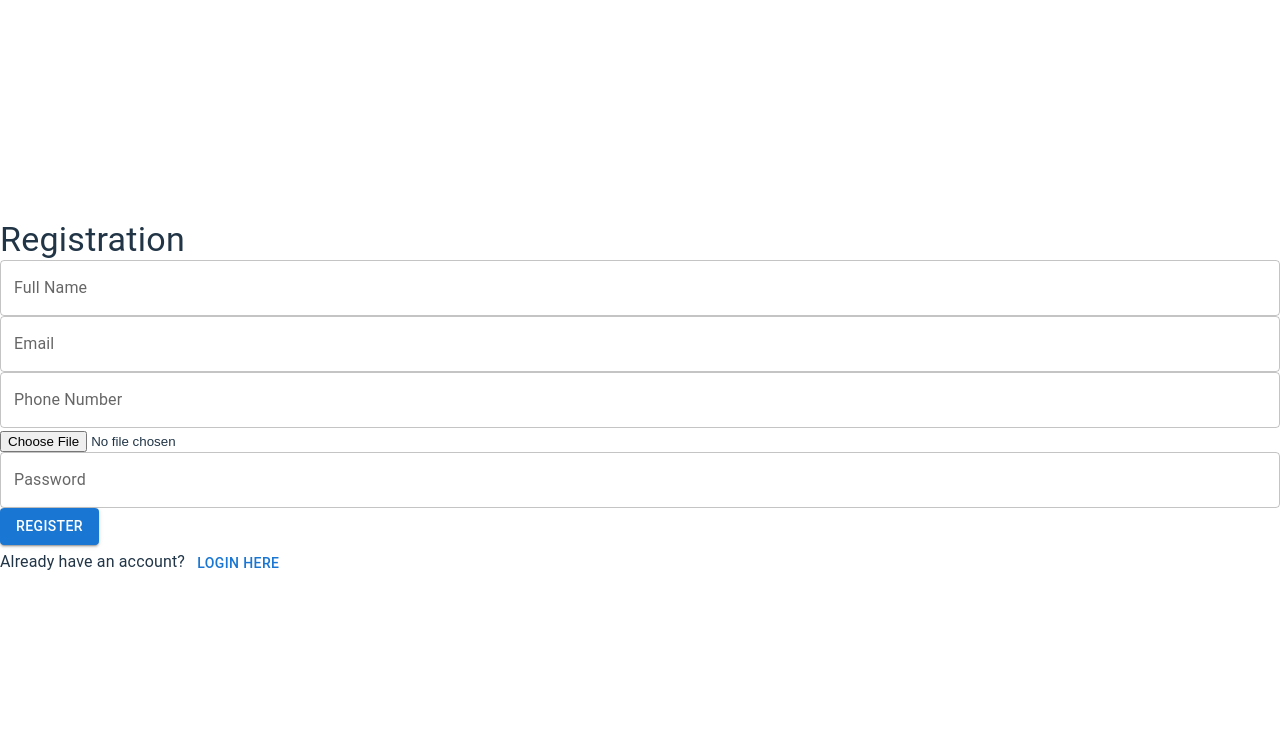
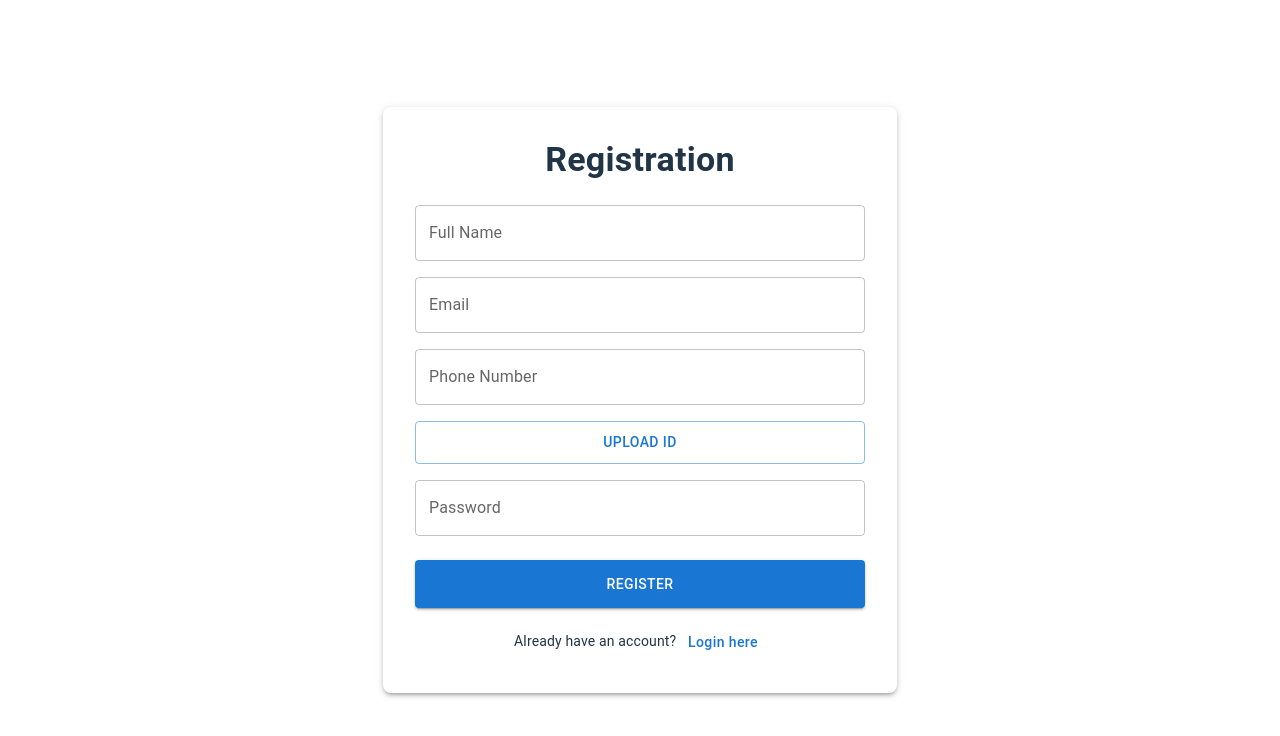
Before and after one commit to Louis-4test/Solvent-app, a React (Vite) app: page /register in a window 1280 px wide. Shown: the top 736 px of the page. Built offline with nearby package versions, Linux system fonts and the light colour scheme.

Commit message:
updates on the registration, login, and forgotpassword to centralized them

```diff
--- a/src/components/Auth/ForgotPassword.jsx
+++ b/src/components/Auth/ForgotPassword.jsx
@@ -1,26 +1,101 @@
 import React, { useState } from 'react';
 import { useNavigate } from 'react-router-dom';
-import authAPI from './path-to-authAPI';
+import { TextField, Button, Typography, Box, Alert } from '@mui/material';
+import authAPI from '../../services/authAPI';
 
 export default function ForgotPassword() {
+  const [email, setEmail] = useState('');
+  const [error, setError] = useState('');
+  const [success, setSuccess] = useState(false);
+  const [isLoading, setIsLoading] = useState(false);
   const navigate = useNavigate();
 
-  const [email, setEmail] = useState("");
+  const handleSubmit = async (e) => {
+    e.preventDefault();
+    try {
+      setIsLoading(true);
+      setError('');
+      setSuccess(false);
 
-  const handleSubmit = async () => {
       await authAPI.forgotPassword(email);
-    alert("Password reset instructions sent to your email");
-    navigate("/login");
+      setSuccess(true);
+    } catch (error) {
+      setError(error.response?.data?.message || 'Failed to send reset instructions');
+    } finally {
+      setIsLoading(false);
+    }
   };
 
   return (
-    <div>
+    <Box
+      sx={{
+        display: 'flex',
+        justifyContent: 'center',
+        alignItems: 'center',
+        height: '100vh', // Full viewport height
+        width: '100vw',  // Full viewport width
+        bgcolor: 'background.default',
+      }}
+    >
+      <Box
+        sx={{
+          maxWidth: 400,
+          width: '90%', // Ensures responsiveness
+          p: 4,
+          boxShadow: 3,
+          borderRadius: 2,
+          bgcolor: 'background.paper',
+        }}
+      >
+        <Typography variant="h5" sx={{ mb: 3, textAlign: 'center', fontWeight: 'bold' }}>
+          Forgot Password
+        </Typography>
+
+        <Typography variant="body1" sx={{ mb: 3, textAlign: 'center' }}>
+          Enter your email to receive a password reset link.
+        </Typography>
+
+        <form onSubmit={handleSubmit}>
           <TextField
             label="Email"
+            type="email"
             value={email}
             onChange={(e) => setEmail(e.target.value)}
+            fullWidth
+            required
+            sx={{ mb: 2 }}
           />
-      <Button onClick={handleSubmit}>Reset Password</Button>
-    </div>
+
+          {error && (
+            <Alert severity="error" sx={{ mb: 2 }}>
+              {error}
+            </Alert>
+          )}
+
+          {success && (
+            <Alert severity="success" sx={{ mb: 2 }}>
+              Password reset instructions sent to your email.
+            </Alert>
+          )}
+
+          <Button
+            type="submit"
+            variant="contained"
+            fullWidth
+            disabled={isLoading}
+            sx={{ py: 1.5, mb: 2 }}
+          >
+            {isLoading ? 'Sending...' : 'Send Reset Link'}
+          </Button>
+
+          <Typography variant="body2" sx={{ textAlign: 'center' }}>
+            Remember your password?{' '}
+            <Button onClick={() => navigate('/login')} sx={{ textTransform: 'none' }}>
+              Go back to Login
+            </Button>
+          </Typography>
+        </form>
+      </Box>
+    </Box>
   );
 }
--- a/src/components/Auth/Login.jsx
+++ b/src/components/Auth/Login.jsx
@@ -1,17 +1,17 @@
 import { useForm } from 'react-hook-form';
 import { useNavigate } from 'react-router-dom';
-import authAPI from "../../services/authAPI";
-
+import { Button, TextField, Typography, Box } from '@mui/material';
+import authAPI from '../../services/authAPI';
 
 export default function Login() {
-  const { register, handleSubmit } = useForm();
+  const { register, handleSubmit, formState: { errors } } = useForm();
   const navigate = useNavigate();
 
   const onSubmit = async (data) => {
     try {
       const response = await authAPI.login(data);
 
-      if(response.mfaRequired) {
+      if (response.mfaRequired) {
         navigate('/verify-mfa');
       } else {
         navigate('/dashboard');
@@ -22,33 +22,74 @@ export default function Login() {
   };
 
   return (
+    <Box
+      sx={{
+        display: 'flex',
+        justifyContent: 'center',
+        alignItems: 'center',
+        height: '100vh', // Full viewport height
+        width: '100vw', // Full viewport width
+        bgcolor: 'background.default',
+      }}
+    >
+      <Box
+        sx={{
+          maxWidth: 400, // Ensures form doesn't stretch too much
+          width: '90%', // Responsive width
+          p: 4,
+          boxShadow: 3,
+          borderRadius: 2,
+          bgcolor: 'background.paper',
+        }}
+      >
+        <Typography variant="h4" sx={{ mb: 3, textAlign: 'center', fontWeight: 'bold' }}>
+          Login
+        </Typography>
+
         <form onSubmit={handleSubmit(onSubmit)}>
-      <Typography variant="h4">LOGIN</Typography>
-
           <TextField
             label="Email/Phone Number"
-        {...register('identifier', { required: true })}
+            {...register('identifier', { required: 'Email/Phone is required' })}
+            error={!!errors.identifier}
+            helperText={errors.identifier?.message}
             fullWidth
+            sx={{ mb: 2 }}
           />
 
           <TextField
             label="Password"
             type="password"
-        {...register('password', { required: true })}
+            {...register('password', { required: 'Password is required' })}
+            error={!!errors.password}
+            helperText={errors.password?.message}
             fullWidth
+            sx={{ mb: 3 }}
           />
 
-      <Button onClick={() => navigate('/forgot-password')}>
-        Forgot password? Click here
+          <Box sx={{ textAlign: 'right', mb: 2 }}>
+            <Button onClick={() => navigate('/forgot-password')} sx={{ textTransform: 'none' }}>
+              Forgot password?
             </Button>
+          </Box>
 
-      <Button type="submit" variant="contained" color="primary">
+          <Button
+            type="submit"
+            variant="contained"
+            color="primary"
+            fullWidth
+            sx={{ py: 1.5, mb: 2 }}
+          >
             Login
           </Button>
 
-      <Typography>
-        Don’t have an account? <Button onClick={() => navigate('/register')}>Register here</Button>
+          <Typography variant="body2" sx={{ textAlign: 'center' }}>
+            Don’t have an account?{' '}
+            <Button onClick={() => navigate('/register')} sx={{ textTransform: 'none' }}>
+              Register here
+            </Button>
           </Typography>
         </form>
+      </Box>
+    </Box>
   );
 }
--- a/src/components/Auth/Register.jsx
+++ b/src/components/Auth/Register.jsx
@@ -1,22 +1,19 @@
 import { useForm } from 'react-hook-form';
 import { useNavigate } from 'react-router-dom';
-import { Button, TextField, Typography } from '@mui/material';
+import { Button, TextField, Typography, Box, Alert } from '@mui/material';
 import authAPI from '../../services/authAPI';
 import kycAPI from '../../services/kycAPI';
 
 export default function Register() {
-
   const { register, handleSubmit, formState: { errors } } = useForm();
   const navigate = useNavigate();
 
   const onSubmit = async (data) => {
     try {
-      // Handle file upload
       const file = data.idDocument[0];
       const formData = new FormData();
       formData.append('idDocument', file);
 
-      // Submit registration with KYC
       await authAPI.register(data);
       const kycResponse = await kycAPI.upload(formData);
 
@@ -30,15 +27,38 @@ export default function Register() {
   };
 
   return (
+    <Box
+      sx={{
+        display: 'flex',
+        justifyContent: 'center',
+        alignItems: 'center',
+        height: '100vh',
+        width: '100vw',
+        bgcolor: 'background.default',
+      }}
+    >
+      <Box
+        sx={{
+          maxWidth: 450,
+          width: '90%',
+          p: 4,
+          boxShadow: 3,
+          borderRadius: 2,
+          bgcolor: 'background.paper',
+        }}
+      >
+        <Typography variant="h4" sx={{ mb: 3, textAlign: 'center', fontWeight: 'bold' }}>
+          Registration
+        </Typography>
+
         <form onSubmit={handleSubmit(onSubmit)}>
-      <Typography variant="h4">Registration</Typography>
-
           <TextField
             label="Full Name"
             {...register('fullName', { required: 'Full Name is required' })}
             error={!!errors.fullName}
             helperText={errors.fullName?.message}
             fullWidth
+            sx={{ mb: 2 }}
           />
 
           <TextField
@@ -48,6 +68,7 @@ export default function Register() {
             error={!!errors.email}
             helperText={errors.email?.message}
             fullWidth
+            sx={{ mb: 2 }}
           />
 
           <TextField
@@ -56,16 +77,28 @@ export default function Register() {
             error={!!errors.phone}
             helperText={errors.phone?.message}
             fullWidth
+            sx={{ mb: 2 }}
           />
 
+          <Box sx={{ mb: 2 }}>
             <input
               type="file"
               accept=".pdf,.jpg,.png"
               {...register('idDocument', { required: 'ID Document is required' })}
+              style={{ display: 'none' }}
+              id="idDocument"
             />
+            <label htmlFor="idDocument">
+              <Button variant="outlined" component="span" fullWidth sx={{ py: 1 }}>
+                Upload ID
+              </Button>
+            </label>
             {errors.idDocument && (
-        <Typography color="error">{errors.idDocument.message}</Typography>
+              <Typography color="error" sx={{ mt: 1 }}>
+                {errors.idDocument.message}
+              </Typography>
             )}
+          </Box>
 
           <TextField
             label="Password"
@@ -74,16 +107,21 @@ export default function Register() {
             error={!!errors.password}
             helperText={errors.password?.message}
             fullWidth
+            sx={{ mb: 3 }}
           />
 
-      <Button type="submit" variant="contained" color="primary">
+          <Button type="submit" variant="contained" color="primary" fullWidth sx={{ py: 1.5, mb: 2 }}>
             Register
           </Button>
 
-      <Typography>
+          <Typography variant="body2" sx={{ textAlign: 'center' }}>
             Already have an account?{' '}
-        <Button onClick={() => navigate('/login')}>Login here</Button>
+            <Button onClick={() => navigate('/login')} sx={{ textTransform: 'none' }}>
+              Login here
+            </Button>
           </Typography>
         </form>
+      </Box>
+    </Box>
   );
 }
```
Lines whose indentation alone changed are shown as unchanged.
